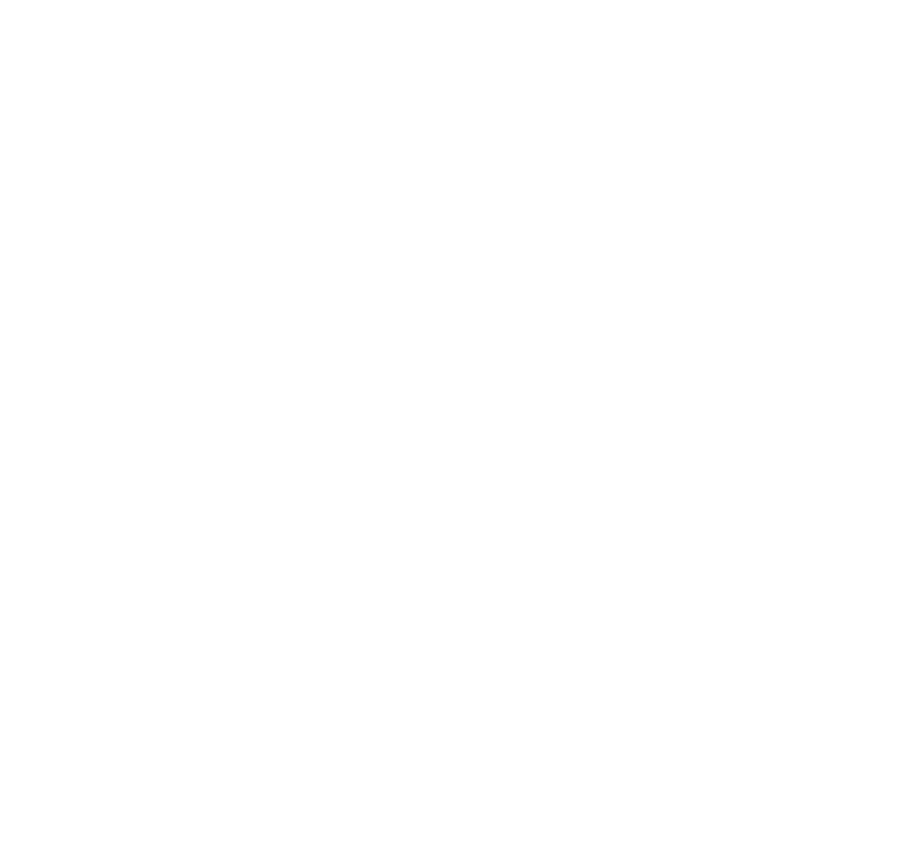
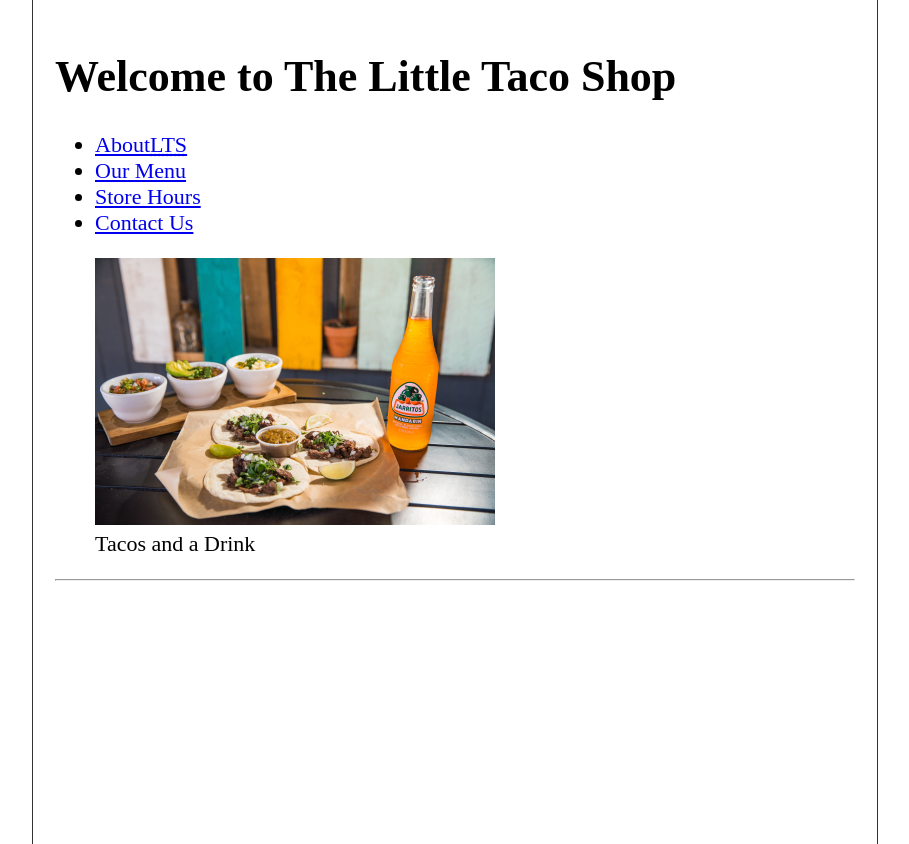
Before and after one commit to siaxw/htmlTemplates, a plain HTML site: page index.html in a window 1280 px wide. Shown: the whole page, without its empty margins (185-1094 px from the left). Before the commit the page ends 800 px from the top, so only its background shows below. Drawn offline with Linux system fonts and the light colour scheme.

Commit message:
Header section done

```diff
--- a/css/style.css
+++ b/css/style.css
@@ -0,0 +1,19 @@
+html {
+    font-size: 22px;
+}
+
+body {
+    min-height: 100vh;
+    max-width: 800px;
+    margin: 0 auto;
+    padding: 1rem;
+    border-left: 1px solid #333;
+    border-right: 1px solid #333;
+}
+
+th, td, caption {
+    border: 1px solid #333;
+    font-family: 'Courier New', Courier, monospace;
+    border-collapse: separate;
+    padding: 0.5rem;
+}
--- a/index.html
+++ b/index.html
@@ -2,9 +2,49 @@
 <html lang="en">
 	<head>
 		<meta charset="UTF-8" />
+		<meta name="author" content="Islom Sattorov" />
+		<meta
+			name="description"
+			content="The official website for The Little Taco Shop"
+		/>
 		<meta http-equiv="X-UA-Compatible" content="IE=edge" />
 		<meta name="viewport" content="width=device-width, initial-scale=1.0" />
-		<title>Document</title>
+		<title>The Little Taco Shop</title>
+		<link rel="icon" href="favicon.ico" type="image/x-icon" />
+		<link rel="stylesheet" href="/css/style.css" />
 	</head>
-	<body></body>
+	<body>
+		<header>
+			<h1>Welcome to The Little Taco Shop</h1>
+			<nav>
+				<ul>
+					<li>
+						<a href="#about"
+							>About<abbr title="The Little Taco Shop">LTS</abbr></a
+						>
+					</li>
+					<li>
+						<a href="#menu">Our Menu</a>
+					</li>
+					<li>
+						<a href="hours.html">Store Hours</a>
+					</li>
+					<li>
+						<a href="contact.html">Contact Us</a>
+					</li>
+				</ul>
+			</nav>
+			<figure>
+				<img
+					src="/img/tacos_and_drink_400x267.png"
+					alt="Tacos and a Drink"
+					title="We love tacos!"
+					width="400"
+					height="267"
+				/>
+				<figcaption>Tacos and a Drink</figcaption>
+			</figure>
+		</header>
+		<hr />
+	</body>
 </html>
```
Also changed, not shown: contact.html (added), favicon.ico (added), hours.html (added), img/tacos_and_drink_400x267.png (added), img/tacos_close_up_400x260.png (added), img/tacos_tray_400x267.png (added), 1 other file.
